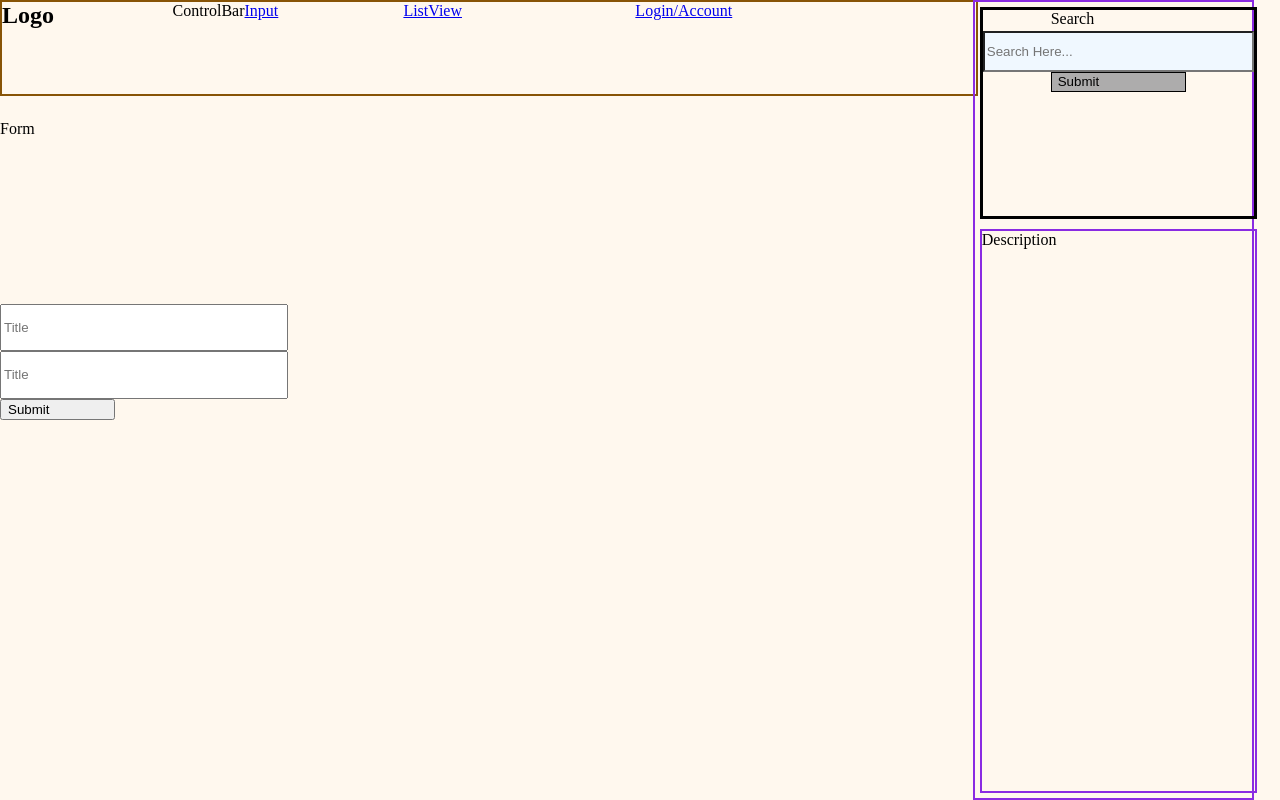
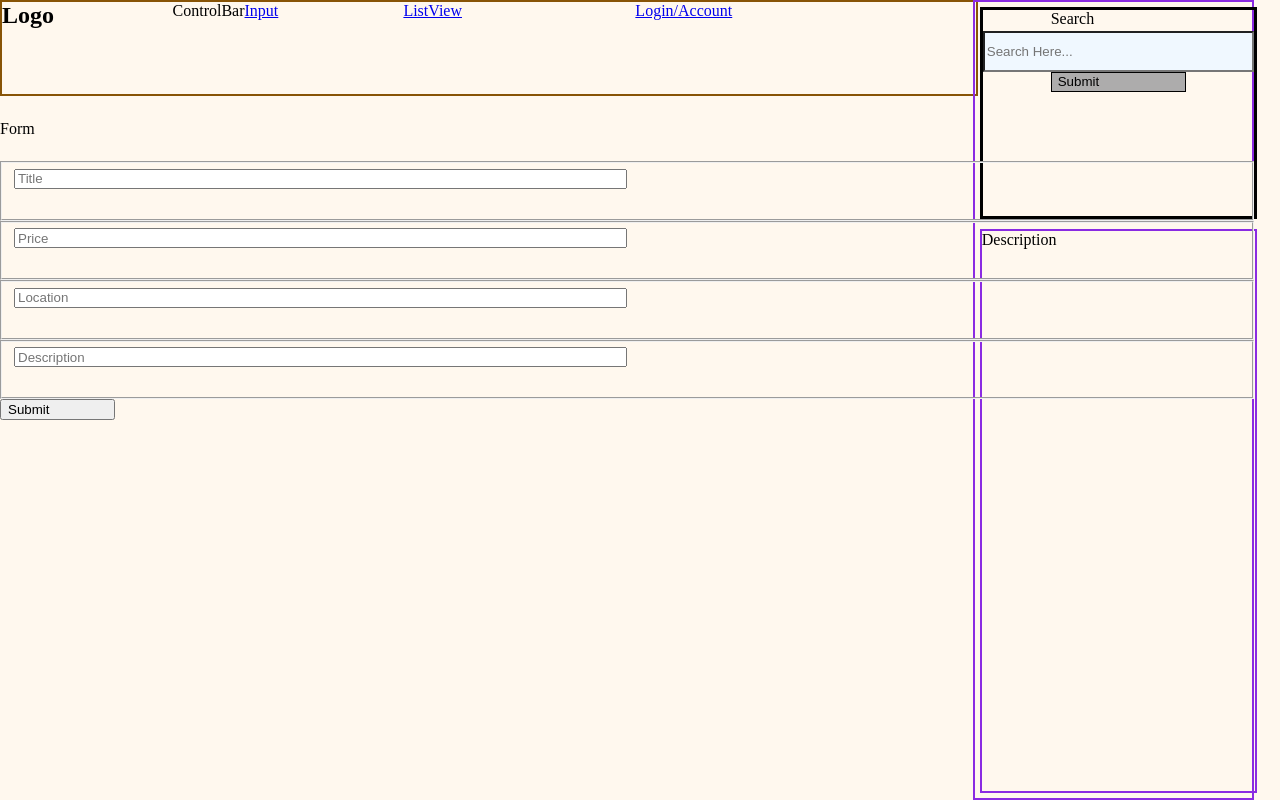
Before and after one commit to Phelsong/StrangerThingsProject, a React (Create React App) app: page /InputForm in a window 1280 px wide. Built offline with nearby package versions, Linux system fonts and the light colour scheme; no server answers.

Commit message:
fix error on inputForm

```diff
--- a/src/api/index.jsx
+++ b/src/api/index.jsx
@@ -52,3 +52,19 @@ const response = await fetch(`https://strangers-things.herokuapp.com/api/${cohor
 },})
 result = await response.json()
 }
+
+export async function createPost (MyToken, {post}) {
+
+const response = fetch(`https://strangers-things.herokuapp.com/api/${cohortName}/posts`, {
+  method: "POST",
+  headers: {
+    'Content-Type': 'application/json',
+    'Authorization': `Bearer ${MyToken}`
+  },
+  body: JSON.stringify(
+     post
+  )
+  })
+  const result = await response.json()
+  return result
+}
--- a/src/components/MainWindow/InputForm.jsx
+++ b/src/components/MainWindow/InputForm.jsx
@@ -1,13 +1,62 @@
-import React from 'react'
+import React, { useState }from 'react'
+import { createPost } from '../../api';
 
-const InputForm = ()=>{
+const InputForm = ({token})=>{
+
+  const [title, setTitle,]  = useState('')
+  const [price, setPrice]  = useState('')
+  const [description, setDescription]  = useState('')
+  const [location, setLocation]  = useState('')
+  const [deliver, setDeliver]  = useState(false)
 
     return(
 
-            <form id="SubmitForm">
+            <form id="SubmitForm"
+        onSubmit ={(e) => {
+          e.preventDefault();
+          const post = {title:title,description:description, price: price, location: location, willDeliver:deliver  }
+          console.log(e.target.value)
+          try{
+            localStorage.getItem('token')
+             createPost(token, post )
+
+
+          } catch {console.error(e)}
+        }}>
+
         <label htmlFor="SubmitForm"> Form </label>
-        <input type="text" placeholder="Title" id="input" />
-        <input type="text" placeholder="Title" id="input2" />
+        <fieldset className="InputForm">
+          <input
+            type="text"
+            placeholder="Title"
+            className="inputFormPost"
+            onChange={(e) => setTitle(e.target.value)}
+          />
+        </fieldset>
+        <fieldset className="inputForm">
+          <input
+            type="text"
+            placeholder="Price"
+            className="inputFormPost"
+            onChange={(e) => setPrice(e.target.value)}
+          />
+        </fieldset>
+        <fieldset className="InputForm">
+          <input
+            type="text"
+            placeholder="Location"
+            className="inputFormPost"
+            onChange={(e) => setLocation(e.target.value)}
+          />
+        </fieldset>
+        <fieldset className="InputForm">
+          <input
+            type="text"
+            placeholder="Description"
+            className="inputFormPost"
+            onChange={(e) => setDescription(e.target.value)}
+          />
+        </fieldset>
         <button>Submit</button>
       </form>
     )}
--- a/src/components/MainWindow/Main.jsx
+++ b/src/components/MainWindow/Main.jsx
@@ -19,7 +19,7 @@ useEffect(async () => {
   let urlRef = window.location.href.split("/").pop()
   const Key = {
      Login: <Login setToken={setToken}/>,
-      InputForm: < InputForm />,
+      InputForm: < InputForm token={token}/>,
       RegisterUser: <RegisterUser setToken={setToken} /> ,
       ListView:  < ListView allPosts={allPosts} setAllPosts={setAllPosts}/>,
 
```
